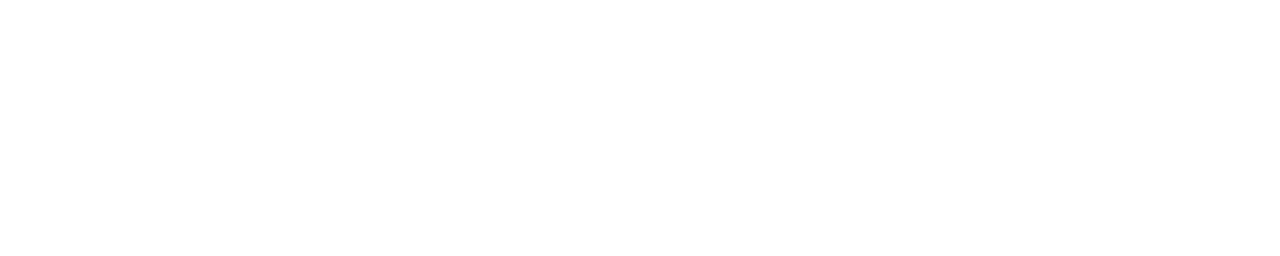
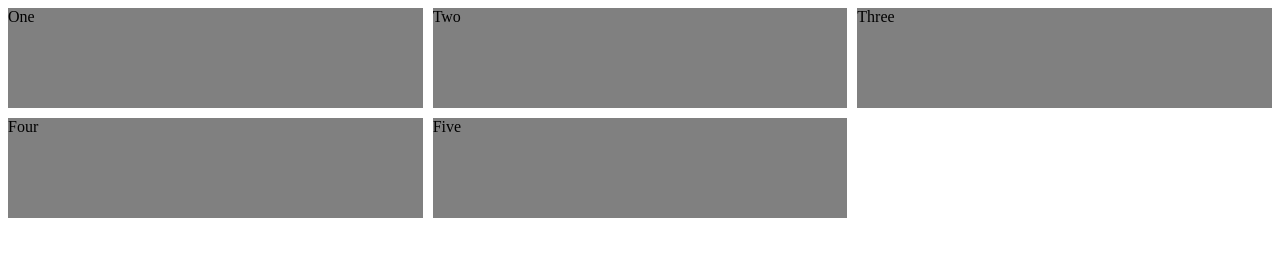
Before and after one commit to gregoryherrera/structureGrid, a plain HTML site: page index.html in a window 1280 px wide. Drawn offline with Linux system fonts and the light colour scheme.

Commit message:
update file

```diff
--- a/index.html
+++ b/index.html
@@ -9,7 +9,13 @@
 </head>
 
 <body>
-
+    <div class="wrapper">
+        <div id="one">One</div>
+        <div id="two">Two</div>
+        <div id="three">Three</div>
+        <div id="four">Four</div>
+        <div id="five">Five</div>
+    </div>
 </body>
 
 </html>
--- a/style.css
+++ b/style.css
@@ -0,0 +1,14 @@
+.wrapper {
+    display: grid;
+    grid-template-columns: repeat(3, 1fr);
+    grid-gap: 10px;
+}
+
+#one,
+#two,
+#three,
+#four,
+#five {
+    background-color: gray;
+    height: 100px;
+}
```
